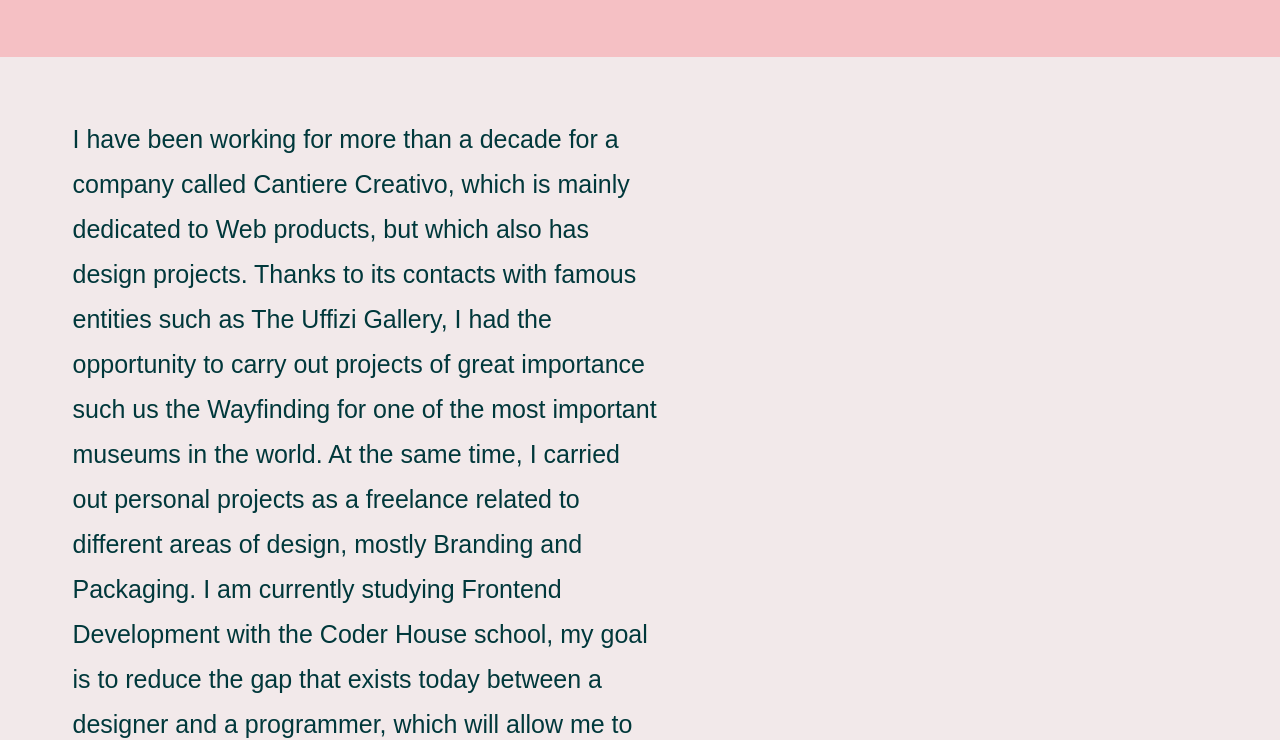
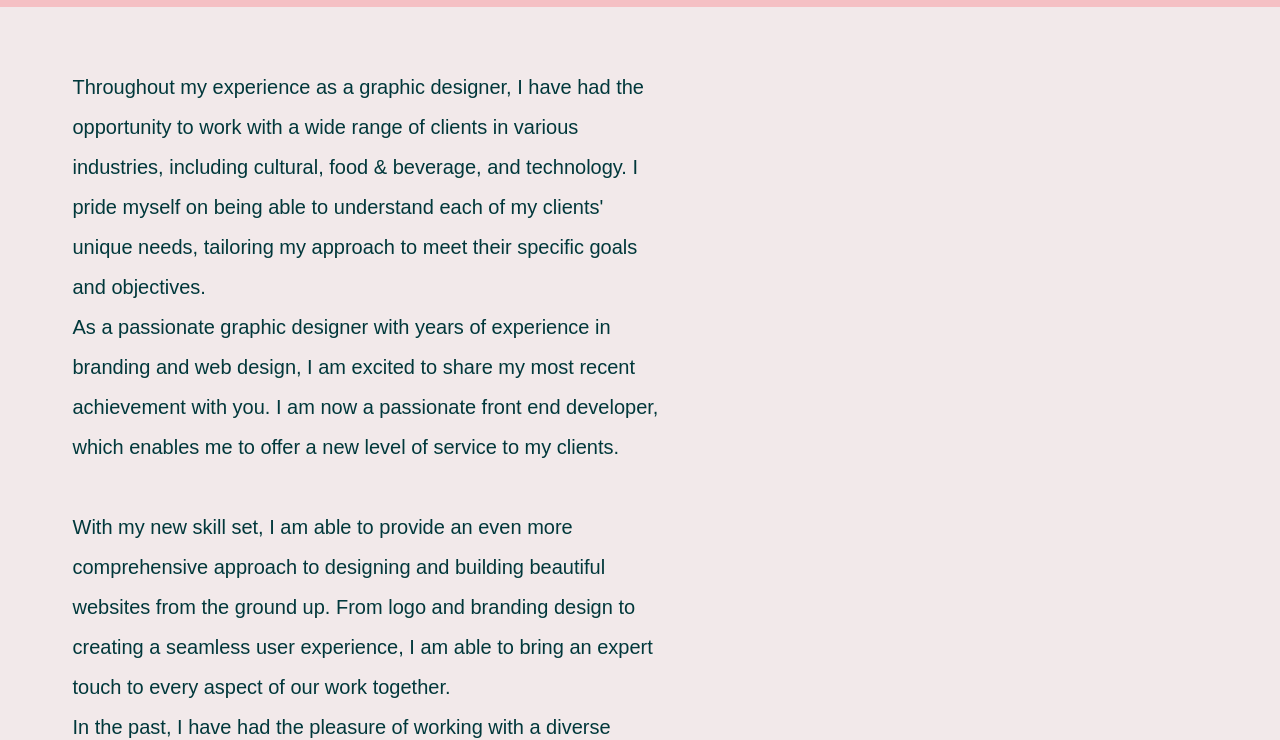
Before and after one commit to juanitalvarez/Entrega-Final-Alvarez, a website: page pages/about.html in a window 1280 px wide. Shown: the part 1288-2028 px from the top of the page. Drawn offline with nearby package versions, Linux system fonts and the light colour scheme; a web font is replaced by a local one.

Commit message:
text about

```diff
--- a/pages/about.html
+++ b/pages/about.html
@@ -32,7 +32,7 @@
       <div class="contenedor overflow-hidden pb-5">
         <div class="row" data-aos="fade-up" data-aos-duration="1000">
           <div class="col-lg-9 col-12 p-5 mt-5 introTextAbout">
-              <p>My name is Juana Alvarez, I am an Argentine graphic designer. I've studied at the University of Buenos Aires (FADU) and from a very young age I began to work in design agencies across the City of Buenos Aires. After finishing my studies I began to travel the world until I've reached my final and current destination, my mother’s hometown in Florence-Italy. </p>
+              <p>I am thrilled to have the opportunity to showcase my experience as a graphic designer with a focus on branding, packaging, wayfinding and web design. With years of experience under my belt, I am confident in my ability to bring a unique perspective to each project I take on. My passion for branding began early on in my career, where I was able to hone my skills in creating powerful and memorable visual identities for a variety of clients. Through my work, I have become well-versed in crafting logos, color schemes, and typography that not only look great but serve as a representation of a client's brand. </p>
           </div>
         </div>
         <div class="row alignContentEnd" data-aos="fade-up" data-aos-duration="1000">
@@ -44,8 +44,20 @@
       <div class="contenedor overflow-hidden bgStone">
           <div class="row" data-aos="fade-up" data-aos-duration="1000">
             <div class="col-lg-6 col-12 p-5 mt-5 ml-5">
-                <p class="txtAbout">I have been working for more than a decade for a company called <a>Cantiere Creativo</a>, which is mainly dedicated to Web products, but which also has design projects. Thanks to its contacts with famous entities such as The Uffizi Gallery, I had the opportunity to carry out projects of great importance such us the Wayfinding for one of the most important museums in the world. At the same time, I carried out personal projects as a freelance related to different areas of design, mostly Branding and Packaging.
-                I am currently studying Frontend Development with the Coder House school, my goal is to reduce the gap that exists today between a designer and a programmer, which will allow me to carry out web design projects in a more fluid and friendly way. I will continue training and learning code and maybe one day I will be able to carry out these projects not only focusing on the UX but also creating the layout in HTML and CSS.
+                <p class="txtAbout">
+                Throughout my experience as a graphic designer, I have had the opportunity to work with a wide range of clients in various industries, including cultural, food & beverage, and technology. I pride myself on being able to understand each of my clients' unique needs, tailoring my approach to meet their specific goals and objectives.<br>
+
+                As a passionate graphic designer with years of experience in branding and web design, I am excited to share my most recent achievement with you. I am now a passionate front end developer, which enables me to offer a new level of service to my clients.<br><br>
+
+                With my new skill set, I am able to provide an even more comprehensive approach to designing and building beautiful websites from the ground up. From logo and branding design to creating a seamless user experience, I am able to bring an expert touch to every aspect of our work together.<br>
+
+                In the past, I have had the pleasure of working with a diverse range of clients in many different industries. Through each project, I have gained valuable experience in crafting unique visual identities that effectively communicate each client's brand and message.<br><br>
+
+                Now, with my front end development skills, I am able to take my designs to the next level by not only creating stunning visuals but also ensuring that websites are intuitive, responsive, and user-friendly across all devices. This comprehensive approach enables me to provide my clients with a seamless and stress-free experience from start to finish.
+                <br>
+                I believe in fostering a collaborative and communicative approach to all of my work, and am committed to working closely with clients to ensure that each and every aspect of their project exceeds their expectations.
+                <br><br>
+                 Thank you for taking the time to visit my website, and I look forward to working with you to bring your vision to life.
                 </p>
             </div>
           </div>
--- a/scss/_about.scss
+++ b/scss/_about.scss
@@ -1,15 +1,15 @@
 @media (min-width: 1200px) {
 
     .introTextAbout {
-        font-size: $gama;
-        line-height: 6rem;
+        font-size: $delta;
+        line-height: 5rem;
         color: $colorGreen;
 
     }
 
     .txtAbout {
-        font-size: 2.5rem;
-        line-height: 4.5rem;
+        font-size: $epsilon;
+        line-height: 4rem;
         color: $colorGreen;
     }
 
```
Also changed, not shown: css/style.css, 1 other file.
